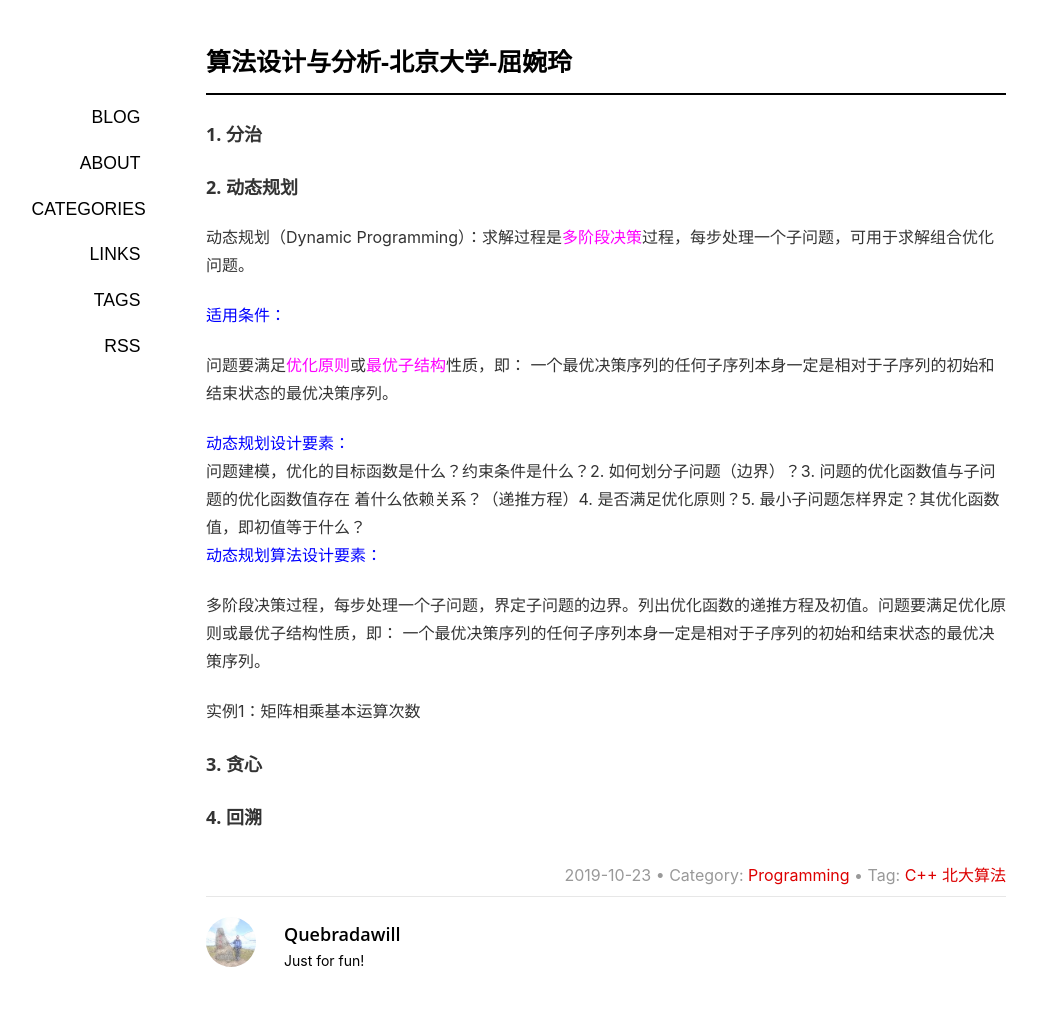
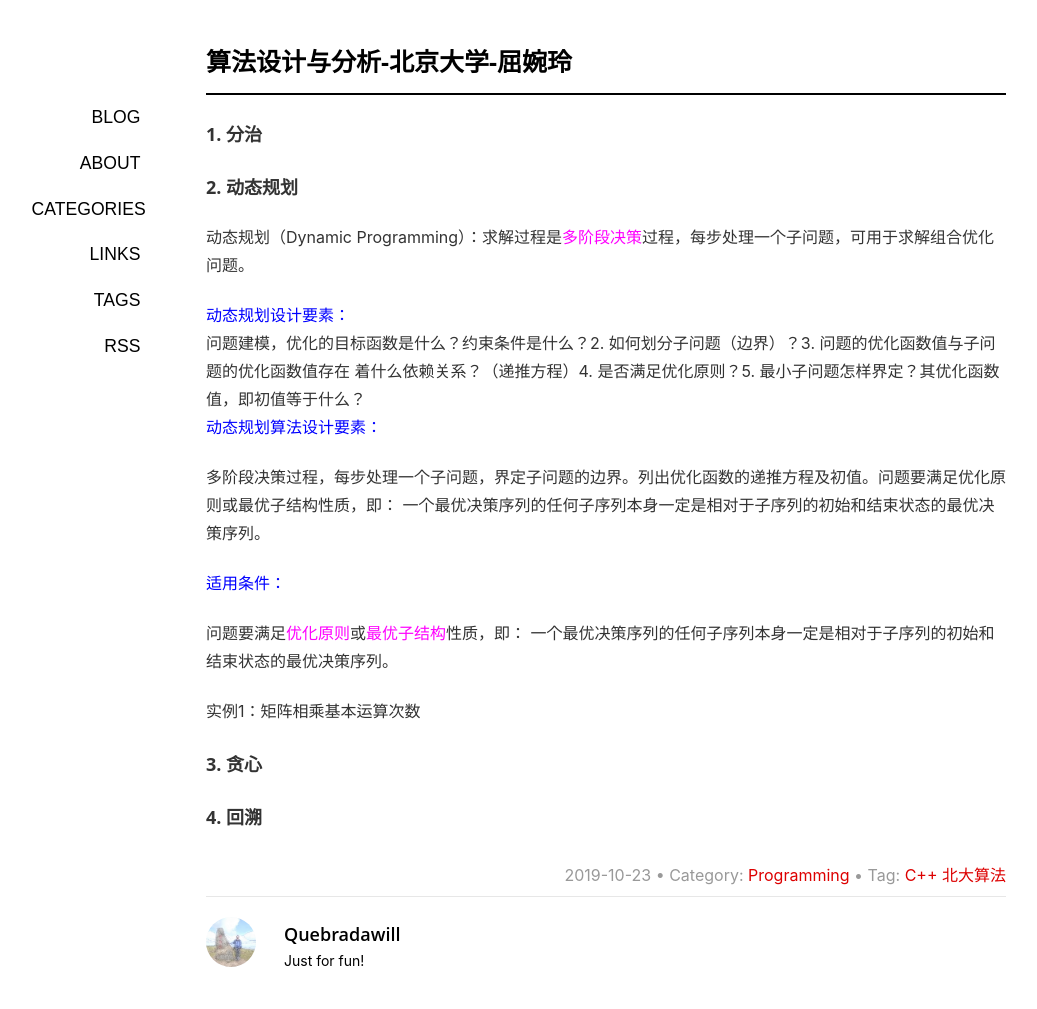
Before and after one commit to Quebradawill/quebrada.github.io, a Jekyll site: the page built from _posts/2019-10-23-algorithm-design-analysis-pku.md, in a window 1280 px wide. Shown: the whole page, without its empty margins (34-1071 px from the left). Built offline with Jekyll 4.4.1, drawn with Linux system fonts in a browser that asks for light colours; a script that is not in the unit is left out; comment, search, counter and statistics services are not loaded.

Commit message:
Update 2019-10-23-algorithm-design-analysis-pku.md

```diff
--- a/_posts/2019-10-23-algorithm-design-analysis-pku.md
+++ b/_posts/2019-10-23-algorithm-design-analysis-pku.md
@@ -18,11 +18,11 @@ author: Quebradawill
 
 动态规划（Dynamic Programming）：求解过程是<font color='magenta'>多阶段决策</font>过程，每步处理一个子问题，可用于求解组合优化问题。
 
-<font color='blue'>适用条件：</font>问题要满足<font color='magenta'>优化原则</font>或<font color='magenta'>最优子结构</font>性质，即： 一个最优决策序列的任何子序列本身一定是相对于子序列的初始和结束状态的最优决策序列。
-
 <font color='blue'>动态规划设计要素：</font>1. 问题建模，优化的目标函数是什么？约束条件是什么？2. 如何划分子问题（边界）？3. 问题的优化函数值与子问题的优化函数值存在 着什么依赖关系？（递推方程）4. 是否满足优化原则？5. 最小子问题怎样界定？其优化函数值，即初值等于什么？
 
 <font color='blue'>动态规划算法设计要素：</font>多阶段决策过程，每步处理一个子问题，界定子问题的边界。列出优化函数的递推方程及初值。问题要满足优化原则或最优子结构性质，即： 一个最优决策序列的任何子序列本身一定是相对于子序列的初始和结束状态的最优决策序列。
+
+<font color='blue'>适用条件：</font>问题要满足<font color='magenta'>优化原则</font>或<font color='magenta'>最优子结构</font>性质，即： 一个最优决策序列的任何子序列本身一定是相对于子序列的初始和结束状态的最优决策序列。
 
 实例1：矩阵相乘基本运算次数
 
```
